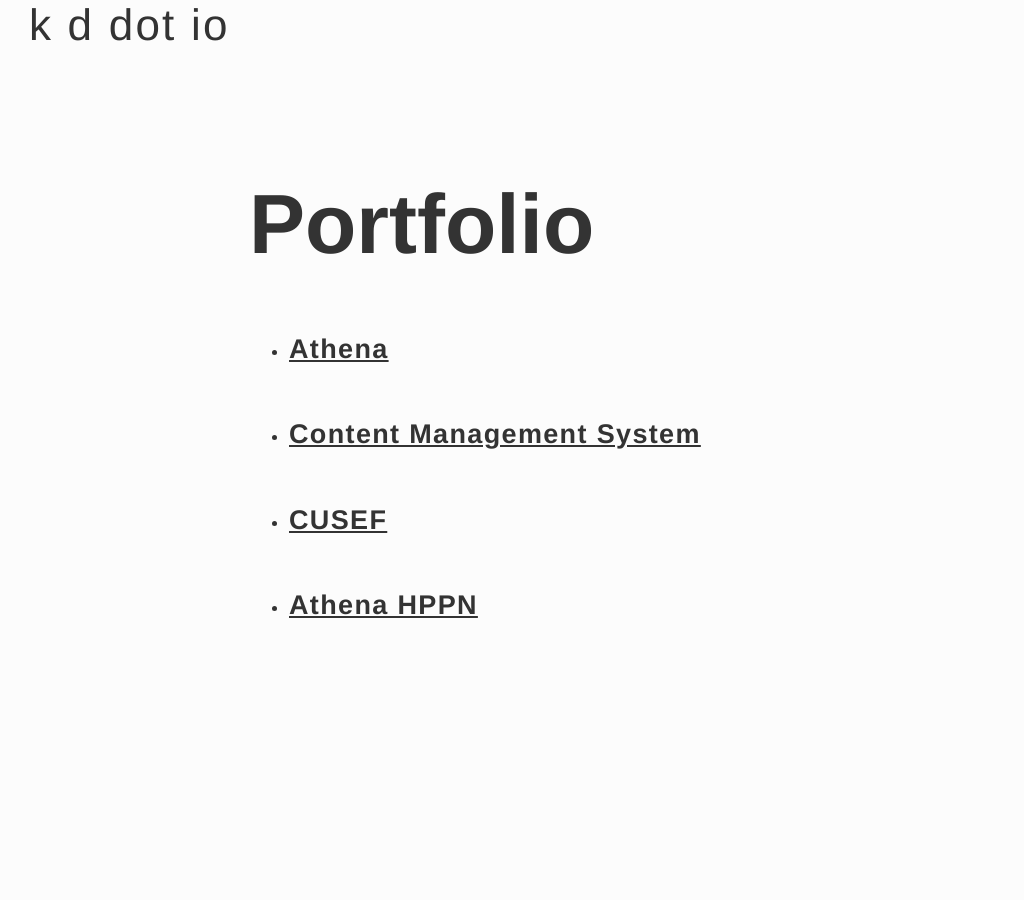
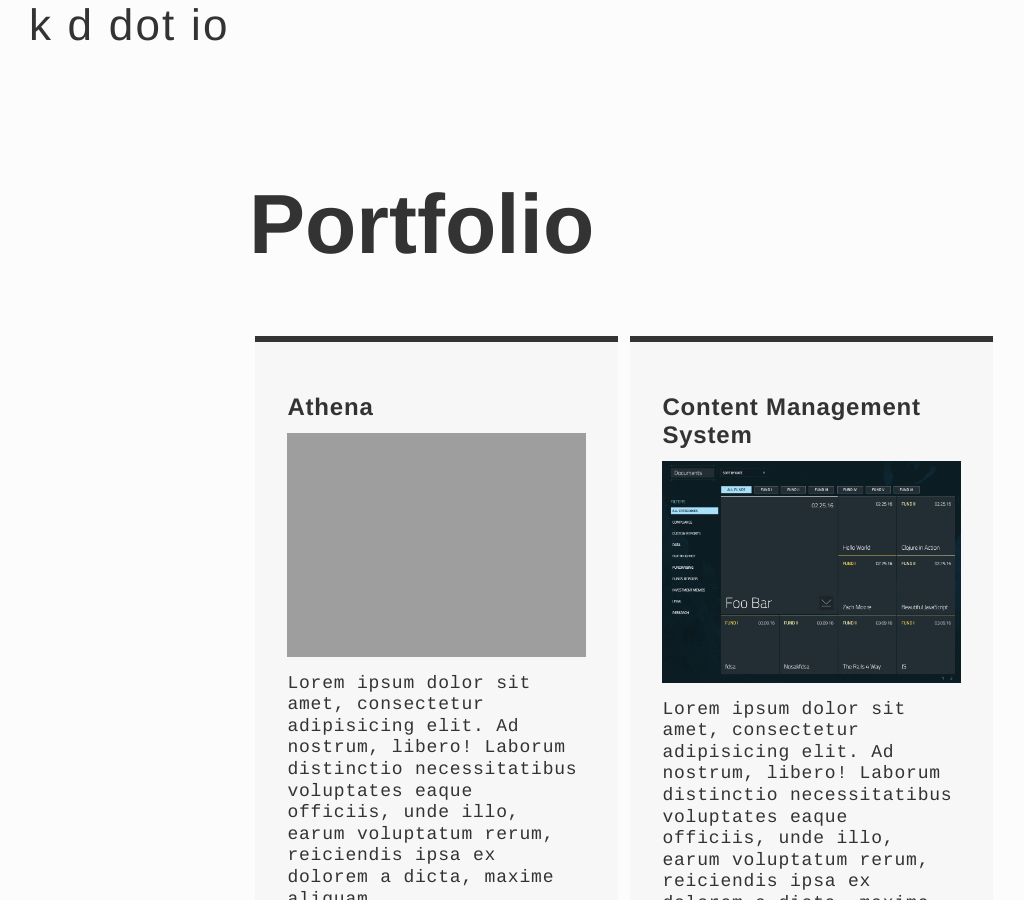
Before and after one commit to kdubbels/kdubbels.github.io, a Jekyll site: the page built from portfolio.html, in a window 1280 px wide and 900 px high. Shown: the whole window, without its empty margins (16-1040 px from the left). Built offline with Jekyll 4.4.1, drawn with Linux system fonts in a browser that asks for light colours; some web fonts are replaced; some of the changed text lies outside the part shown.

Commit message:
revise portfolio layout

```diff
--- a/_items/athena.markdown
+++ b/_items/athena.markdown
@@ -2,6 +2,7 @@
 layout: portfolio
 title: "Athena"
 date:   2017-05-20 12:31:00
+image: "https://kdubbels.github.io/images/athena/athena1.gif"
 ---
 
 ![My helpful screenshot]({{ site.url }}/images/athena/athena1.gif)
--- a/_items/cms.markdown
+++ b/_items/cms.markdown
@@ -2,6 +2,7 @@
 layout: portfolio
 title: "Content Management System"
 date:   2017-05-20 12:31:00
+image: "https://kdubbels.github.io/images/cms/cms1.png"
 ---
 
 ![My helpful screenshot]({{ site.url }}/images/cms/cms1.gif)
--- a/_items/cusef.markdown
+++ b/_items/cusef.markdown
@@ -2,6 +2,7 @@
 layout: portfolio
 title: "CUSEF"
 date:   2017-05-20 12:31:00
+image: "https://kdubbels.github.io/images/cusef/cusef1.png"
 ---
 
 ![My helpful screenshot]({{ site.url }}/images/cusef/cusef1.gif)
--- a/_items/hppn.markdown
+++ b/_items/hppn.markdown
@@ -2,6 +2,7 @@
 layout: portfolio
 title: "Athena HPPN"
 date:   2017-05-20 12:31:00
+image: "https://kdubbels.github.io/images/hppn/hppn1.png"
 ---
 
 ![My helpful screenshot]({{ site.url }}/images/hppn/hppn1.gif)
--- a/_sass/_portfolio.scss
+++ b/_sass/_portfolio.scss
@@ -1,3 +1,11 @@
+@mixin clearfix {
+  &::after {
+    clear: both;
+    content: "";
+    display: block;
+  }
+}
+
 .portfolio-content {
 	img {
 		max-width: 100%;
@@ -5,3 +13,76 @@
 		display: block;
 	}
 }
+
+.flex-boxes {
+  $base-border-radius: 0px !default;
+  $base-background-color: white !default;
+  $dark-gray: #333 !default;
+  $light-gray: #DDD !default;
+  $base-font-color: $dark-gray !default;
+  $flex-box-border-color: $light-gray;
+  $flex-box-border: 1px solid $flex-box-border-color;
+  $flex-box-background: lighten($light-gray, 10%);
+  $flex-box-gutter: 0.4em;
+  $flex-box-width: 18em;
+  $flex-box-color: transparentize($base-font-color, 0.3);
+  $flex-box-top-colors:
+//    tomato,
+//    #72BFBF,
+//    #92B1E3,
+//    #E3D743,
+    #CCC;
+//    #F6C05C;
+
+  @include clearfix;
+  align-items: stretch;
+  clear: both;
+  display: flex;
+  flex-wrap: wrap;
+  justify-content: center;
+  text-align: left;
+
+  .flex-box {
+    align-self: stretch;
+    background: $flex-box-background;
+    border-radius: $base-border-radius;
+    //box-shadow: inset 0 0 1px $flex-box-border-color, 0 2px 4px darken($base-background-color, 10%);
+    display: block;
+    flex: 2 2 15em;
+    margin: $flex-box-gutter;
+    padding: 2em 2em 3em 2em;
+    text-decoration: none;
+    transition: all 0.2s ease-in-out;
+    border-top: 6px solid #333;
+
+    &:focus,
+    &:hover {
+      background-color: transparentize(#333, 0.9);
+    }
+
+
+
+    img {
+      display: block;
+      //height: 3em;
+      max-width: 100%;
+      height: auto;
+      margin: 0 auto 1em;
+      //opacity: 0.4;
+    }
+
+    .flex-title {
+      font-size: 1.5em;
+      margin-bottom: 0.5em;
+    }
+
+    p {
+      line-height: 1.2em;
+      margin: auto;
+    }
+  }
+
+  .flex-box-big {
+    flex: 1 1 40em;
+  }
+}
--- a/portfolio.html
+++ b/portfolio.html
@@ -5,13 +5,18 @@ permalink: /portfolio/
 ---
 
   <h1 class="page-title">Portfolio</h1>
-  <ul>
+
+  <div class="flex-boxes">
+
     {% for item in site.items %}
-      <li>
-        <h2>
-          <a class="post-link" href="{{ item.url | prepend: site.baseurl }}">{{ item.title }}</a>
-        </h2>
-        <div class="clearfix"></div>
-      </li>
+      <a href="{{ item.url | prepend: site.baseurl }}" class="flex-box">
+
+        <h2 class="flex-title">{{ item.title }}</h2>
+
+        <img src="{{ item.image | prepend: site.baseurl }}" alt="" />
+
+        <p>Lorem ipsum dolor sit amet, consectetur adipisicing elit. Ad nostrum, libero! Laborum distinctio necessitatibus voluptates eaque officiis, unde illo, earum voluptatum rerum, reiciendis ipsa ex dolorem a dicta, maxime aliquam.</p>
+      </a>
     {% endfor %}
-  </ul>
+
+  </div>
```
Also changed, not shown: images/fb-preview.png (added).
